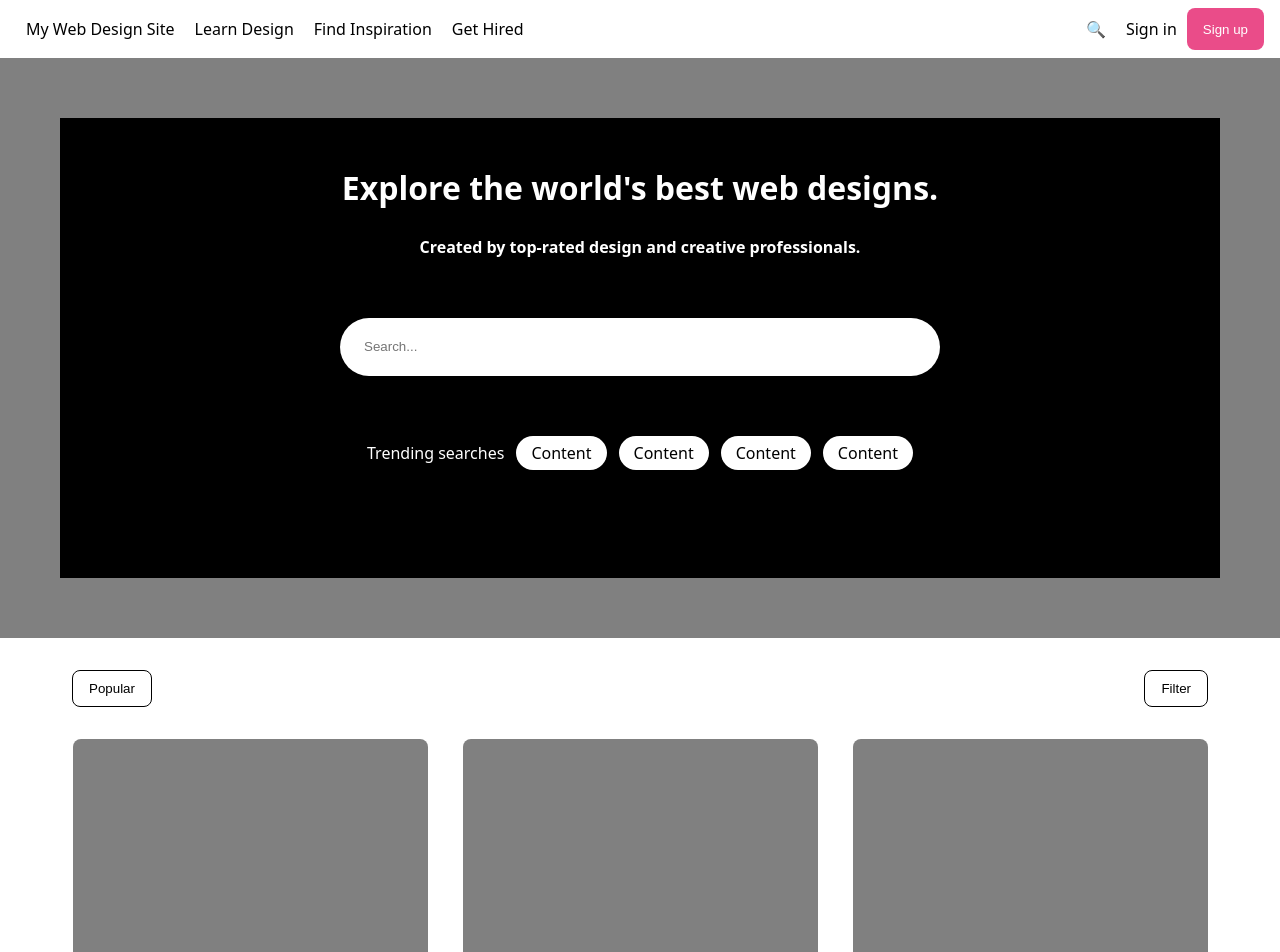
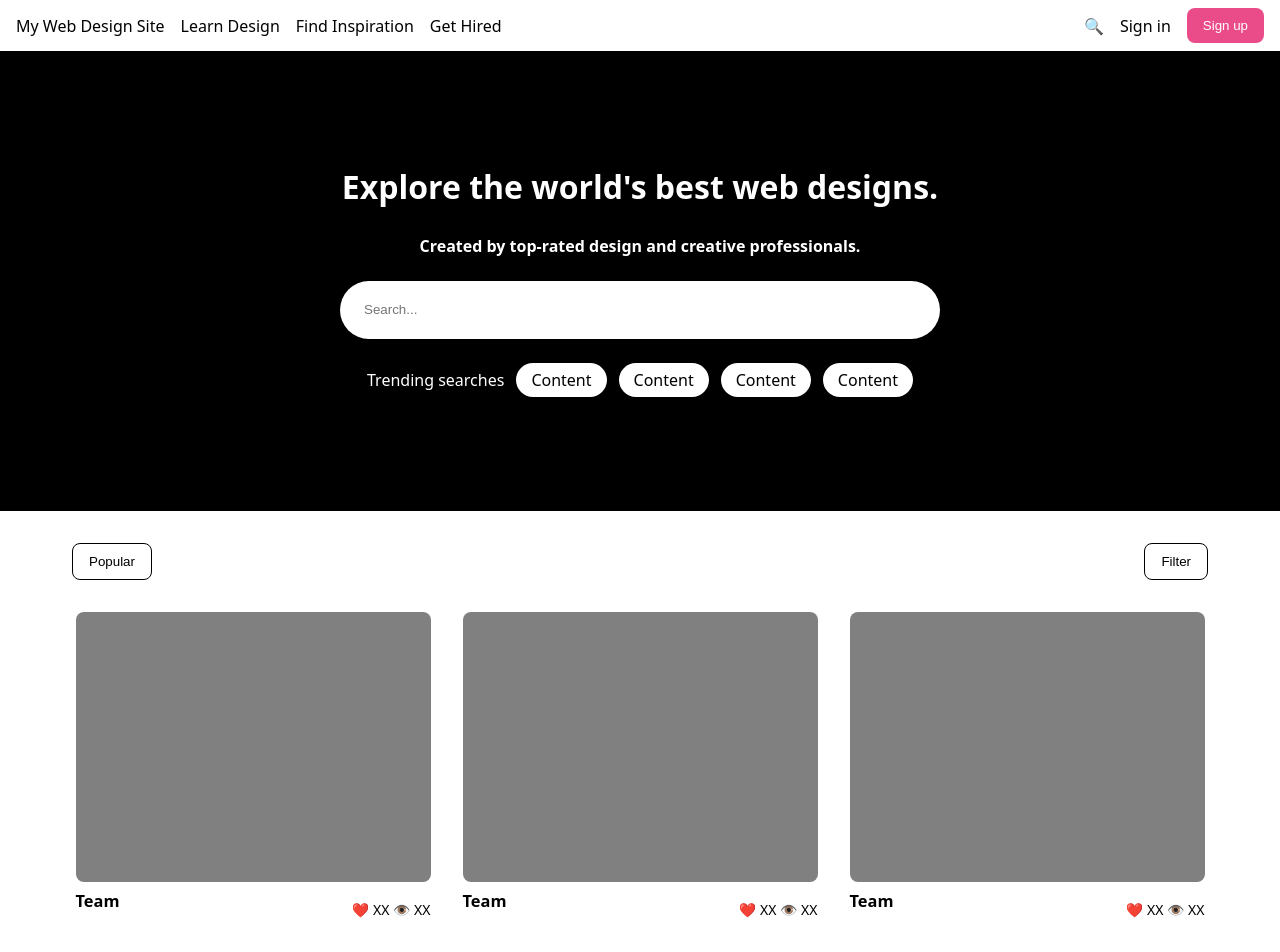
Before and after one commit to Geniozx/flexbox-lab, a plain HTML site: page index.html in a window 1280 px wide. Shown: the top 952 px of the page. Drawn offline with Linux system fonts and the light colour scheme; files that its build step writes are made by us from their sources.

Commit message:
Update style.css

```diff
--- a/style.css
+++ b/style.css
@@ -33,11 +33,11 @@ nav {
   padding: 8px 16px;
   display: flex;
   justify-content: space-between;
+  align-items: center;
 }
 
 p {
   margin: 0;
-  padding: 10px;
 }
 
 section {
@@ -59,7 +59,7 @@ h1 {
 
 h2 {
   font-size: 16px;
-  margin-bottom: 60px;
+  margin-bottom: 0;
 }
 
 input {
@@ -74,9 +74,10 @@ input {
 main {
   background-color: white;
   padding: 32px 72px;
-  gap: 35px;
   display: flex;
   flex-wrap: wrap;
+  gap: 32px;
+  align-items: center;
   justify-content: center;
 }
 
@@ -97,11 +98,10 @@ nav button {
 }
 
 .card-footer {
+  display: flex;
+  justify-content: space-between;
+  align-items: center;
   font-size: 14px;
-  display: flex;
-  flex-direction: row;
-  justify-content: space-between;
-  align-items: baseline;
 }
 
 .card-footer * {
@@ -111,9 +111,6 @@ nav button {
 #subnav {
   padding: 32px 72px 0;
   background-color: white;
-  display: flex;
-  justify-content: flex-start;
-  justify-content: space-between;
 }
 
 #subnav button {
@@ -130,33 +127,37 @@ nav button {
   padding: 6px 15px;
 }
 
-* div[id="destinations"] {
+#destinations,
+#actions {
   display: flex;
-    justify-content: space-between;
+  gap: 16px;
+  align-items: center;
 }
 
-* div[id="actions"] {
-    display: flex;
-    justify-content: space-between;
-}
-
-* section[id="hero"] {
+#hero {
+  height: 460px;
+  background-color: black;
+  color: white;
+  padding: 24px 72px;
   display: flex;
   flex-direction: column;
   align-items: center;
   justify-content: center;
-    margin: 60px;
+  gap: 24px;
 }
 
-* section[id="text"] {
+#trending {
   display: flex;
+  gap: 12px;
+  flex-wrap: wrap;
   align-items: center;
-    margin: 60px;
+  justify-content: center;
 }
 
-* div[id="trending"] {
+#subnav {
+  padding: 32px 72px 0;
+  background-color: white;
   display: flex;
+  justify-content: space-between;
   align-items: center;
-    margin: 60px;
-    gap: 12px;
 }
```
Lines whose indentation alone changed are shown as unchanged.
